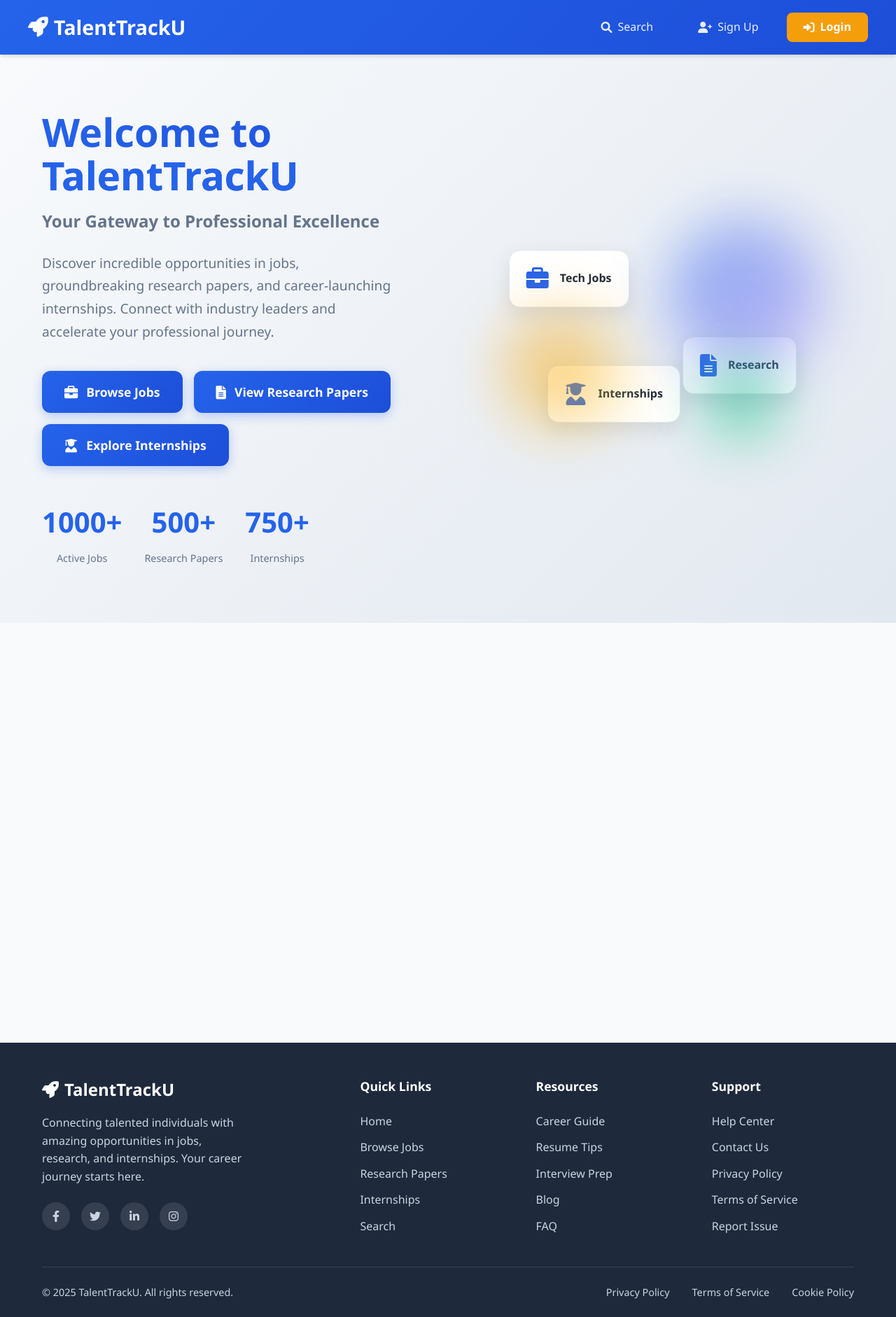
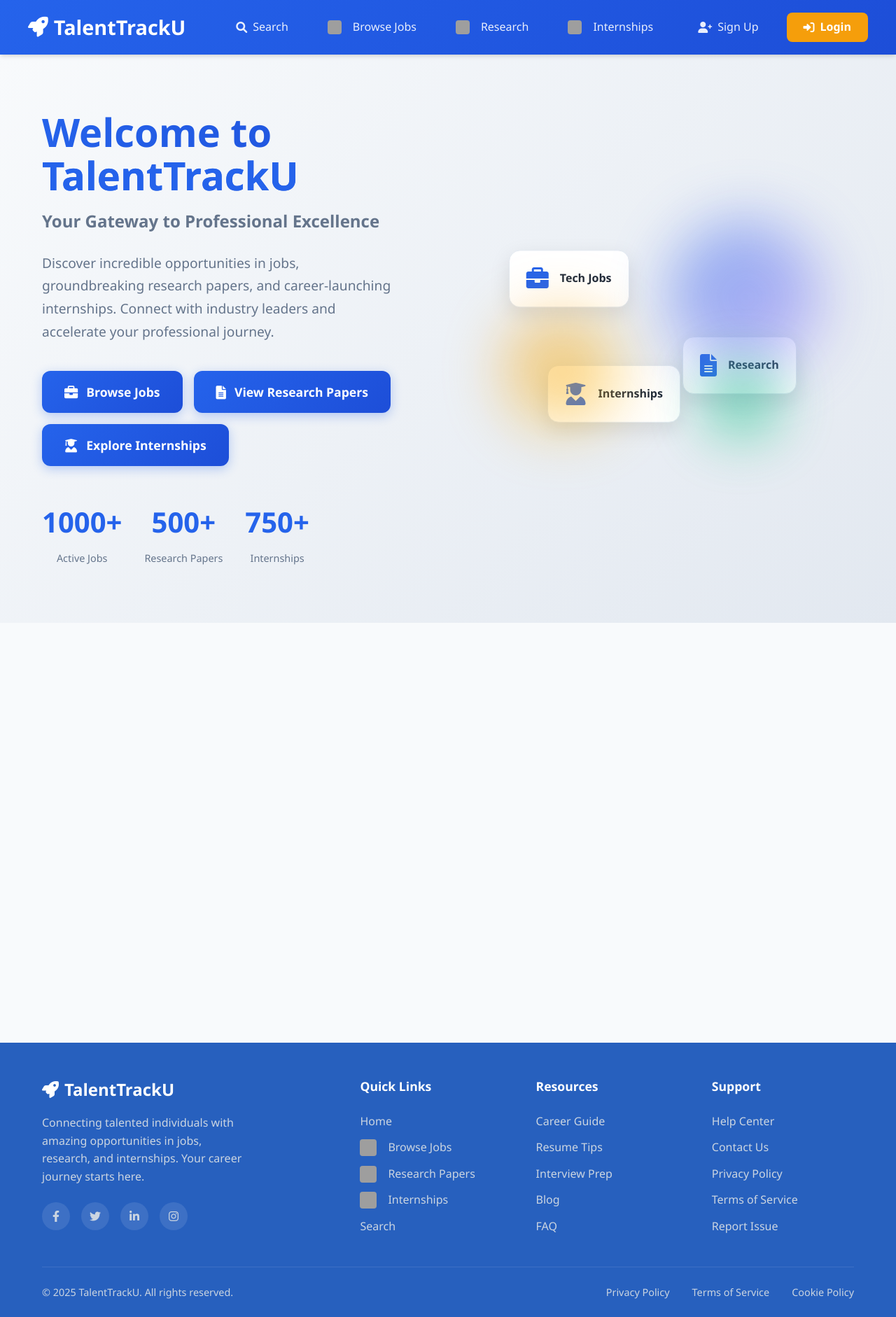
Before and after one commit to Sunandan-FX/TalentTrackU, a Django app: page / in a window 1280 px wide. Shown: the whole page at 70% size. Run offline with Django 5.2, Linux system fonts and the light colour scheme; grey boxes are pictures that could not be loaded.

Commit message:
Base update

```diff
--- a/templates/base.html
+++ b/templates/base.html
@@ -23,7 +23,7 @@
             --warning-color: #f59e0b;        /* Warning orange */
             --danger-color: #ef4444;         /* Danger red */
             --info-color: #3b82f6;           /* Info blue */
-            --footer-bg: #1e293b;            /* Footer background */
+            --footer-bg: #2760be;            /* Footer background */
             --footer-text: #cbd5e1;          /* Footer text color */
         }
 
@@ -321,6 +321,28 @@
             transform: translateX(5px);
         }
 
+        /* Small icons next to quick links (uses images in static/Image) */
+        .quick-link-icon {
+            width: 24px;
+            height: 24px;
+            object-fit: cover;
+            display: inline-block;
+            vertical-align: middle;
+            margin-right: 0.5rem;
+            border-radius: 4px;
+        }
+
+        /* Small icons for navbar links (keeps theme intact) */
+        .nav-icon {
+            width: 20px;
+            height: 20px;
+            object-fit: cover;
+            display: inline-block;
+            vertical-align: middle;
+            margin-right: 0.5rem;
+            border-radius: 4px;
+        }
+
         .social-links {
             display: flex;
             gap: 1rem;
@@ -512,7 +534,21 @@
                             Search
                         </a>
                     </li>
-
+                    <li class="nav-item">
+                        <a class="nav-link" href="{% url 'job:job_list' %}">
+                            <img src="{% static 'Image/Job.jpg' %}" alt="Jobs" class="nav-icon">Browse Jobs
+                        </a>
+                    </li>
+                    <li class="nav-item">
+                        <a class="nav-link" href="{% url 'research_paper_list' %}">
+                            <img src="{% static 'Image/Research.jpg' %}" alt="Research" class="nav-icon">Research
+                        </a>
+                    </li>
+                    <li class="nav-item">
+                        <a class="nav-link" href="{% url 'internship_list' %}">
+                            <img src="{% static 'Image/Intern.jpg' %}" alt="Internships" class="nav-icon">Internships
+                        </a>
+                    </li>
                 </ul>
 
                 <!-- Right Navigation Items -->
@@ -694,9 +730,21 @@
                     <h4 class="footer-heading">Quick Links</h4>
                     <ul class="footer-links">
                         <li><a href="{% url 'home' %}" class="footer-link">Home</a></li>
-                        <li><a href="{% url 'job:job_list' %}" class="footer-link">Browse Jobs</a></li>
-                        <li><a href="{% url 'research_paper_list' %}" class="footer-link">Research Papers</a></li>
-                        <li><a href="{% url 'internship_list' %}" class="footer-link">Internships</a></li>
+                        <li>
+                            <a href="{% url 'job:job_list' %}" class="footer-link">
+                                <img src="{% static 'Image/Job.jpg' %}" alt="Jobs" class="quick-link-icon">Browse Jobs
+                            </a>
+                        </li>
+                        <li>
+                            <a href="{% url 'research_paper_list' %}" class="footer-link">
+                                <img src="{% static 'Image/Research.jpg' %}" alt="Research" class="quick-link-icon">Research Papers
+                            </a>
+                        </li>
+                        <li>
+                            <a href="{% url 'internship_list' %}" class="footer-link">
+                                <img src="{% static 'Image/Intern.jpg' %}" alt="Internships" class="quick-link-icon">Internships
+                            </a>
+                        </li>
                         <li><a href="{% url 'user_search' %}" class="footer-link">Search</a></li>
                     </ul>
                 </div>
```
